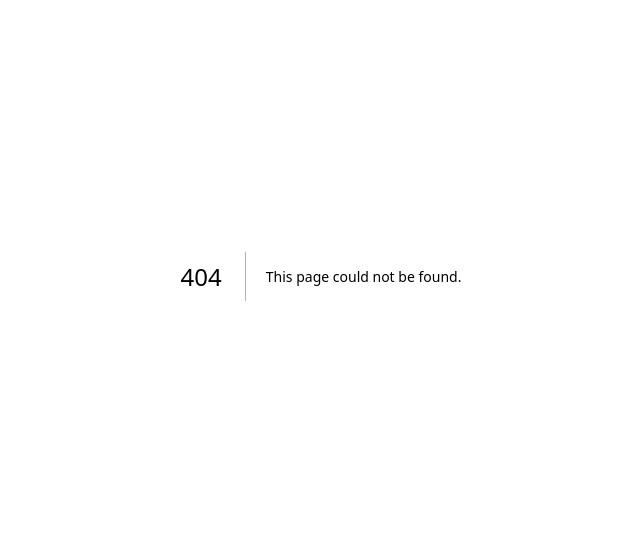
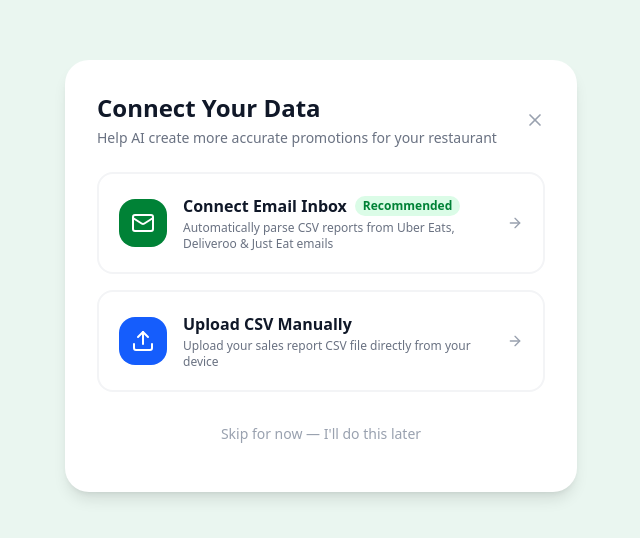
Before and after one commit to hungrinAi/hungrin-dev, a Next.js app: page /connect-data in a window 1280 px wide. Before the commit this address had no page. Shown: the part 124-662 px from the top of the page, without its empty margins (319-959 px from the left). Built offline with nearby package versions, Linux system fonts and the light colour scheme.

Commit message:
Added connect data page with email and CSV options

```diff
--- /dev/null
+++ b/src/app/connect-data/page.tsx
@@ -0,0 +1,218 @@
+'use client';
+
+import { useState } from 'react';
+import { useRouter } from 'next/navigation';
+import { Mail, Upload, ArrowRight, X } from 'lucide-react';
+
+export default function ConnectDataPage() {
+  const router = useRouter();
+  const [step, setStep] = useState<'choose' | 'email' | 'csv'>('choose');
+  const [email, setEmail] = useState('');
+  const [csvFile, setCsvFile] = useState<File | null>(null);
+  const [loading, setLoading] = useState(false);
+
+  const handleEmailConnect = async () => {
+    if (!email) return;
+    setLoading(true);
+    setTimeout(() => {
+      setLoading(false);
+      router.push('/promotions');
+    }, 1500);
+  };
+
+  const handleCSVUpload = async () => {
+    if (!csvFile) return;
+    setLoading(true);
+    setTimeout(() => {
+      setLoading(false);
+      router.push('/promotions');
+    }, 1500);
+  };
+
+  const handleSkip = () => {
+    router.push('/promotions');
+  };
+
+  return (
+    <div className="min-h-screen bg-[#eaf6f0] flex items-center justify-center p-4">
+      <div className="bg-white rounded-3xl shadow-lg w-full max-w-lg p-8">
+
+        {/* Header */}
+        <div className="flex items-center justify-between mb-6">
+          <div>
+            <h1 className="text-2xl font-black text-gray-900">Connect Your Data</h1>
+            <p className="text-sm text-gray-500 mt-1">
+              Help AI create more accurate promotions for your restaurant
+            </p>
+          </div>
+          <button
+            onClick={handleSkip}
+            className="text-gray-400 hover:text-gray-600 transition"
+          >
+            <X className="w-5 h-5" />
+          </button>
+        </div>
+
+        {step === 'choose' && (
+          <div className="space-y-4">
+
+            {/* Email Option */}
+            <button
+              onClick={() => setStep('email')}
+              className="w-full flex items-center gap-4 p-5 rounded-2xl border-2 border-gray-100 hover:border-green-500 hover:bg-green-50 transition text-left group"
+            >
+              <div className="w-12 h-12 bg-green-700 rounded-2xl flex items-center justify-center shrink-0">
+                <Mail className="w-6 h-6 text-white" />
+              </div>
+              <div className="flex-1">
+                <div className="font-bold text-gray-900 flex items-center gap-2">
+                  Connect Email Inbox
+                  <span className="text-xs bg-green-100 text-green-700 px-2 py-0.5 rounded-full font-semibold">
+                    Recommended
+                  </span>
+                </div>
+                <p className="text-xs text-gray-500 mt-0.5">
+                  Automatically parse CSV reports from Uber Eats, Deliveroo & Just Eat emails
+                </p>
+              </div>
+              <ArrowRight className="w-4 h-4 text-gray-400 group-hover:text-green-700 transition" />
+            </button>
+
+            {/* CSV Upload Option */}
+            <button
+              onClick={() => setStep('csv')}
+              className="w-full flex items-center gap-4 p-5 rounded-2xl border-2 border-gray-100 hover:border-green-500 hover:bg-green-50 transition text-left group"
+            >
+              <div className="w-12 h-12 bg-blue-600 rounded-2xl flex items-center justify-center shrink-0">
+                <Upload className="w-6 h-6 text-white" />
+              </div>
+              <div className="flex-1">
+                <div className="font-bold text-gray-900">Upload CSV Manually</div>
+                <p className="text-xs text-gray-500 mt-0.5">
+                  Upload your sales report CSV file directly from your device
+                </p>
+              </div>
+              <ArrowRight className="w-4 h-4 text-gray-400 group-hover:text-green-700 transition" />
+            </button>
+
+            {/* Skip Option */}
+            <button
+              onClick={handleSkip}
+              className="w-full py-4 text-sm text-gray-400 hover:text-gray-600 transition font-medium"
+            >
+              Skip for now — I'll do this later
+            </button>
+
+          </div>
+        )}
+
+        {step === 'email' && (
+          <div className="space-y-5">
+            <button
+              onClick={() => setStep('choose')}
+              className="text-sm text-green-700 font-semibold hover:underline"
+            >
+              ← Back
+            </button>
+
+            <div>
+              <h2 className="text-lg font-bold text-gray-900 mb-1">Connect Your Email</h2>
+              <p className="text-sm text-gray-500">
+                We'll automatically detect and parse CSV reports sent by Uber Eats,
+                Deliveroo and Just Eat to your inbox.
+              </p>
+            </div>
+
+            <div className="bg-green-50 border border-green-200 rounded-xl p-4">
+              <p className="text-xs text-green-700 font-semibold">🔒 100% Secure</p>
+              <p className="text-xs text-green-600 mt-1">
+                We only read emails from delivery platforms. We never read personal emails
+                or store your email credentials.
+              </p>
+            </div>
+
+            <div>
+              <label className="text-xs font-bold text-gray-500 uppercase tracking-wider mb-2 block">
+                Email Address
+              </label>
+              <input
+                type="email"
+                value={email}
+                onChange={(e) => setEmail(e.target.value)}
+                placeholder="your@restaurant.com"
+                className="w-full border border-gray-200 rounded-xl px-4 py-3 text-sm outline-none focus:border-green-500 transition"
+              />
+            </div>
+
+            <button
+              onClick={handleEmailConnect}
+              disabled={!email || loading}
+              className="w-full bg-green-700 text-white py-3 rounded-xl font-semibold text-sm hover:bg-green-600 disabled:bg-gray-300 transition flex items-center justify-center gap-2"
+            >
+              {loading ? 'Connecting...' : 'Connect Email'}
+              {!loading && <ArrowRight className="w-4 h-4" />}
+            </button>
+
+            <button
+              onClick={handleSkip}
+              className="w-full py-3 text-sm text-gray-400 hover:text-gray-600 transition"
+            >
+              Skip for now
+            </button>
+          </div>
+        )}
+
+        {step === 'csv' && (
+          <div className="space-y-5">
+            <button
+              onClick={() => setStep('choose')}
+              className="text-sm text-green-700 font-semibold hover:underline"
+            >
+              ← Back
+            </button>
+
+            <div>
+              <h2 className="text-lg font-bold text-gray-900 mb-1">Upload CSV File</h2>
+              <p className="text-sm text-gray-500">
+                Upload your sales report from Uber Eats, Deliveroo or Just Eat.
+              </p>
+            </div>
+
+            <label className="block border-2 border-dashed border-gray-200 rounded-2xl p-8 text-center cursor-pointer hover:border-green-500 hover:bg-green-50 transition">
+              <Upload className="w-8 h-8 text-gray-400 mx-auto mb-3" />
+              <div className="text-sm font-semibold text-gray-700 mb-1">
+                {csvFile ? csvFile.name : 'Click to upload CSV file'}
+              </div>
+              <div className="text-xs text-gray-400">
+                Accepts .csv files up to 10MB
+              </div>
+              <input
+                type="file"
+                accept=".csv"
+                className="hidden"
+                onChange={(e) => setCsvFile(e.target.files?.[0] || null)}
+              />
+            </label>
+
+            <button
+              onClick={handleCSVUpload}
+              disabled={!csvFile || loading}
+              className="w-full bg-green-700 text-white py-3 rounded-xl font-semibold text-sm hover:bg-green-600 disabled:bg-gray-300 transition flex items-center justify-center gap-2"
+            >
+              {loading ? 'Uploading...' : 'Upload & Analyse'}
+              {!loading && <ArrowRight className="w-4 h-4" />}
+            </button>
+
+            <button
+              onClick={handleSkip}
+              className="w-full py-3 text-sm text-gray-400 hover:text-gray-600 transition"
+            >
+              Skip for now
+            </button>
+          </div>
+        )}
+
+      </div>
+    </div>
+  );
+}
```
